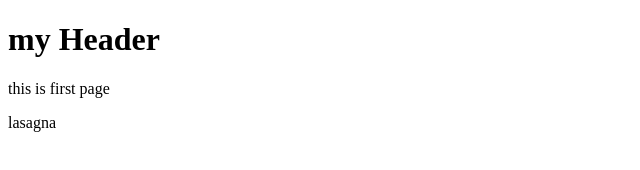
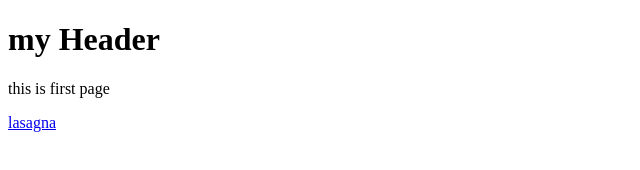
Before and after one commit to asadalraisi/odin-recipes, a plain HTML site: page index.html in a window 1280 px wide. Shown: the full height of the page, 0-640 px from the left. Drawn offline with Linux system fonts and the light colour scheme.

Commit message:
fixed link in index

```diff
--- a/index.html
+++ b/index.html
@@ -8,6 +8,6 @@
 <body>
   <h1>my Header</h1>
   <p>this is first page</p>
-  <a ref="recipes/lasagna.html" target="_self">lasagna</a>
+  <a href="recipes/lasagna.html" target="_self">lasagna</a>
 </body>
 </html>
```
